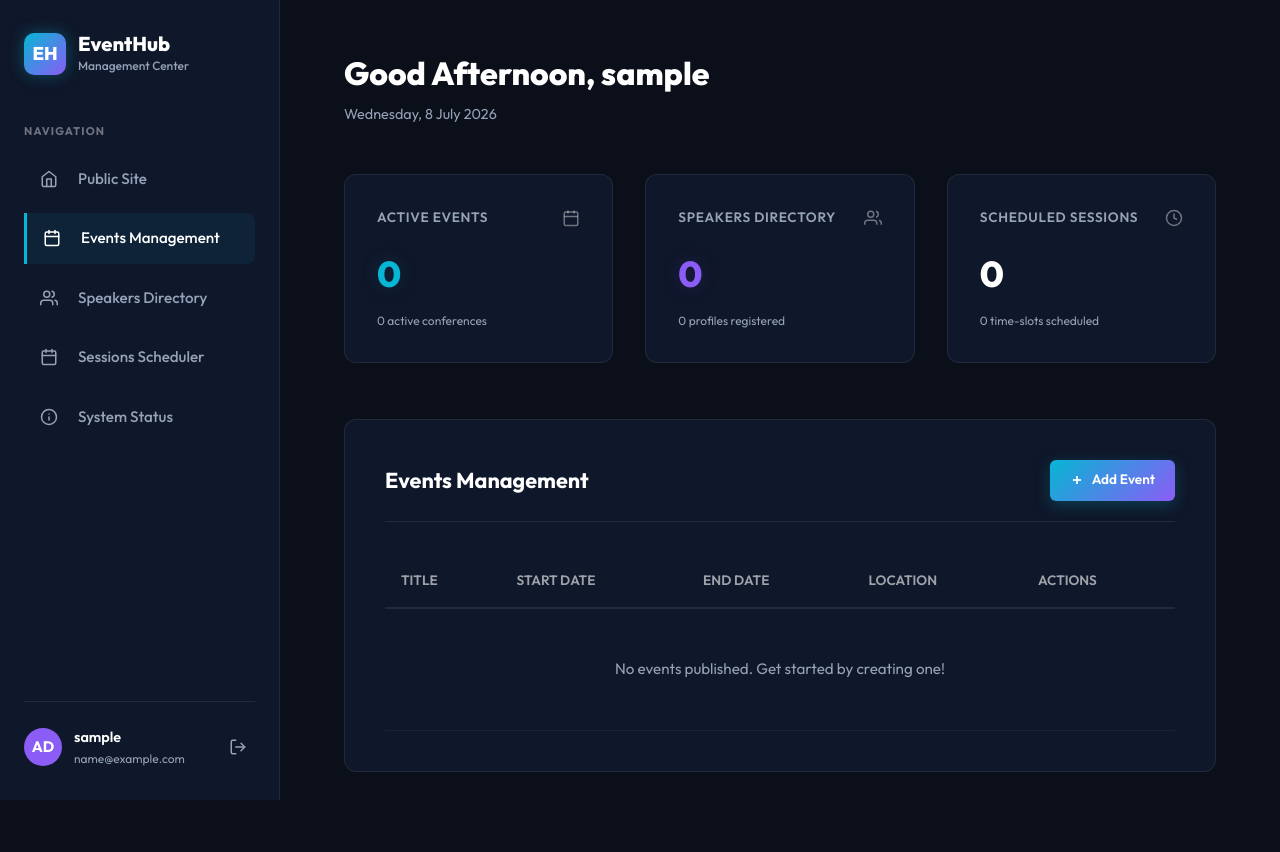
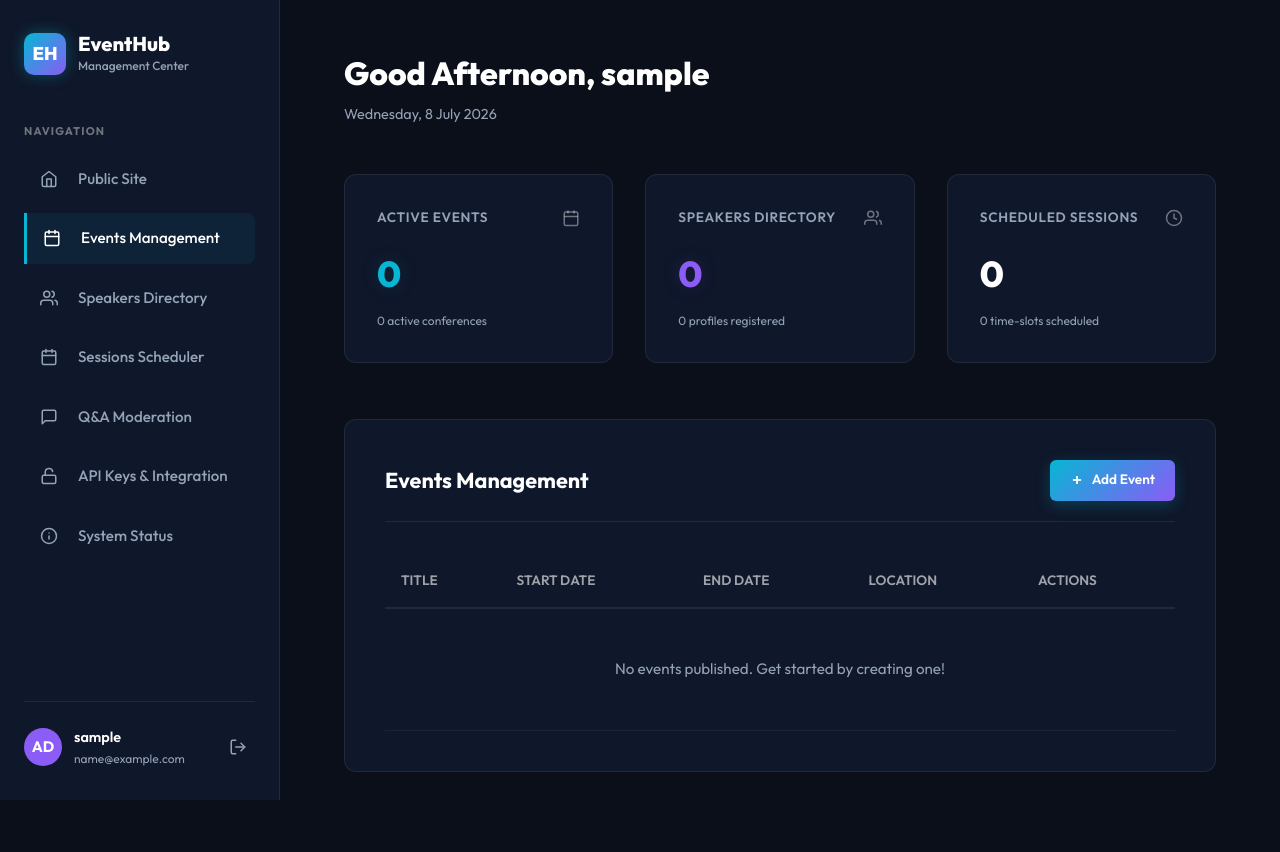
Before and after one commit to imasinde-sudo/gdsai-web, a Django app: page /dashboard/ in a window 1280 px wide. Run offline with Django 5.2, Linux system fonts and the light colour scheme; the visitor is signed in with stand-in values (Sample User, id 1); data that the repository does not hold is empty.

Commit message:
feat: integrate Q&A Moderation and API Keys tabs to dashboard sidebar
- Added Q&A Moderation sidebar link linking to tab=questions
- Added API Keys & Integration sidebar link linking to tab=apikeys

```diff
--- a/core/events/templates/events/dashboard_base.html
+++ b/core/events/templates/events/dashboard_base.html
@@ -45,6 +45,14 @@
             <svg width="18" height="18" viewBox="0 0 24 24" fill="none" stroke="currentColor" stroke-width="2" stroke-linecap="round" stroke-linejoin="round" style="margin-right: 0.25rem;"><rect x="3" y="4" width="18" height="18" rx="2" ry="2"></rect><line x1="16" y1="2" x2="16" y2="6"></line><line x1="8" y1="2" x2="8" y2="6"></line><line x1="3" y1="10" x2="21" y2="10"></line></svg>
             Sessions Scheduler
           </a>
+          <a href="{% url 'events:admin_dashboard' %}?tab=questions" class="sidebar-link {% if active_tab == 'questions' %}active{% endif %}">
+            <svg width="18" height="18" viewBox="0 0 24 24" fill="none" stroke="currentColor" stroke-width="2" stroke-linecap="round" stroke-linejoin="round" style="margin-right: 0.25rem;"><path d="M21 15a2 2 0 0 1-2 2H7l-4 4V5a2 2 0 0 1 2-2h14a2 2 0 0 1 2 2z"></path></svg>
+            Q&A Moderation
+          </a>
+          <a href="{% url 'events:admin_dashboard' %}?tab=apikeys" class="sidebar-link {% if active_tab == 'apikeys' %}active{% endif %}">
+            <svg width="18" height="18" viewBox="0 0 24 24" fill="none" stroke="currentColor" stroke-width="2" stroke-linecap="round" stroke-linejoin="round" style="margin-right: 0.25rem;"><rect x="3" y="11" width="18" height="11" rx="2" ry="2"></rect><path d="M7 11V7a5 5 0 0 1 9.9-1"></path></svg>
+            API Keys & Integration
+          </a>
           {% if user.is_superuser %}
           <a href="{% url 'events:system_status' %}" class="sidebar-link {% if '/system-status/' in request.path %}active{% endif %}">
             <svg width="18" height="18" viewBox="0 0 24 24" fill="none" stroke="currentColor" stroke-width="2" stroke-linecap="round" stroke-linejoin="round" style="margin-right: 0.25rem;"><circle cx="12" cy="12" r="10"></circle><line x1="12" y1="16" x2="12" y2="12"></line><line x1="12" y1="8" x2="12.01" y2="8"></line></svg>
```
